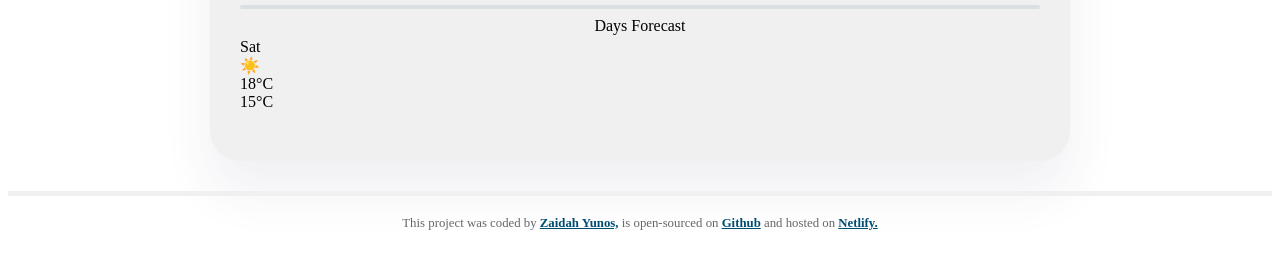
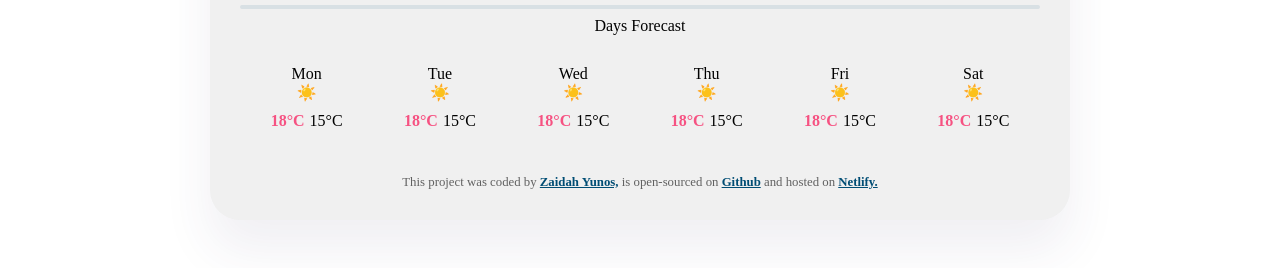
Before and after one commit to zaidahyunos/final-project-shecodes-plus, a plain HTML site: page index.html in a window 1280 px wide. Shown: the part 260-528 px from the top of the page. Drawn offline with nearby package versions, Linux system fonts and the light colour scheme; no server answers.

Commit message:
adjusting css and js

```diff
--- a/script.js
+++ b/script.js
@@ -39,21 +39,26 @@ function handleSearchSubmit(event) {
 }
 
 function displayForecast() {
-  let forecast = document.querySelector("#weather-forecast");
+  let days = ["Mon", "Tue", "Wed", "Thu", "Fri", "Sat"];
+  let forecastHtml = "";
 
-  let days = ["Mon", "Tue", "Wed", "Thu", "Fri", "Sat"];
   days.forEach(function (day) {
-    forecast.innerHTML = `
+    forecastHtml =
+      forecastHtml +
+      `
   <div class="forecast-days">
     <div class="day-1">${day}</div>
     <div class="weather-forecast-icon">☀️</div>
     <div class="weather-forecast-temperature">
-      <div class="max-temp">18°C</div>
-      <div class="min-temp">15°C</div>
+      <div class="max-temp">18°C  </div> <div class="min-temp">15°C</div>
+
     </div>
   </div>
 `;
   });
+
+  let forecastElement = document.querySelector("#weather-forecast");
+  forecastElement.innerHTML = forecastHtml;
 }
 
 let searchFormElement = document.querySelector("#search-form");
--- a/style.css
+++ b/style.css
@@ -106,3 +106,23 @@ hr {
   margin: 3px;
   text-align: center;
 }
+
+.weather-forecast {
+  display: flex;
+  justify-content: space-around;
+  margin-top: 30px;
+  text-align: center;
+}
+
+.weather-forecast-temperature {
+  text-align: center;
+  margin-top: 10px;
+  display: flex;
+  justify-content: space-between;
+}
+
+.max-temp {
+  margin-right: 5px;
+  color: #f65282;
+  font-weight: bold;
+}
```
Also changed, not shown: index.html (+0 -2 lines).
